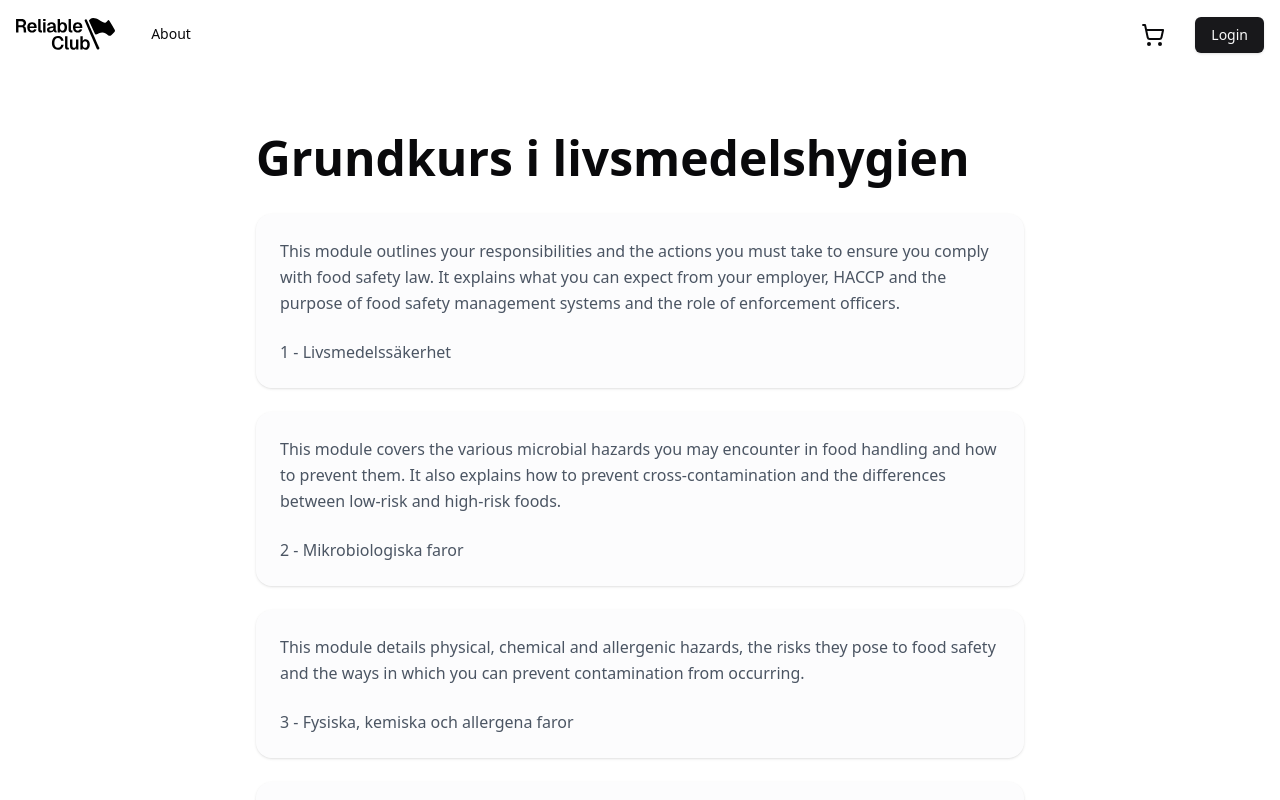
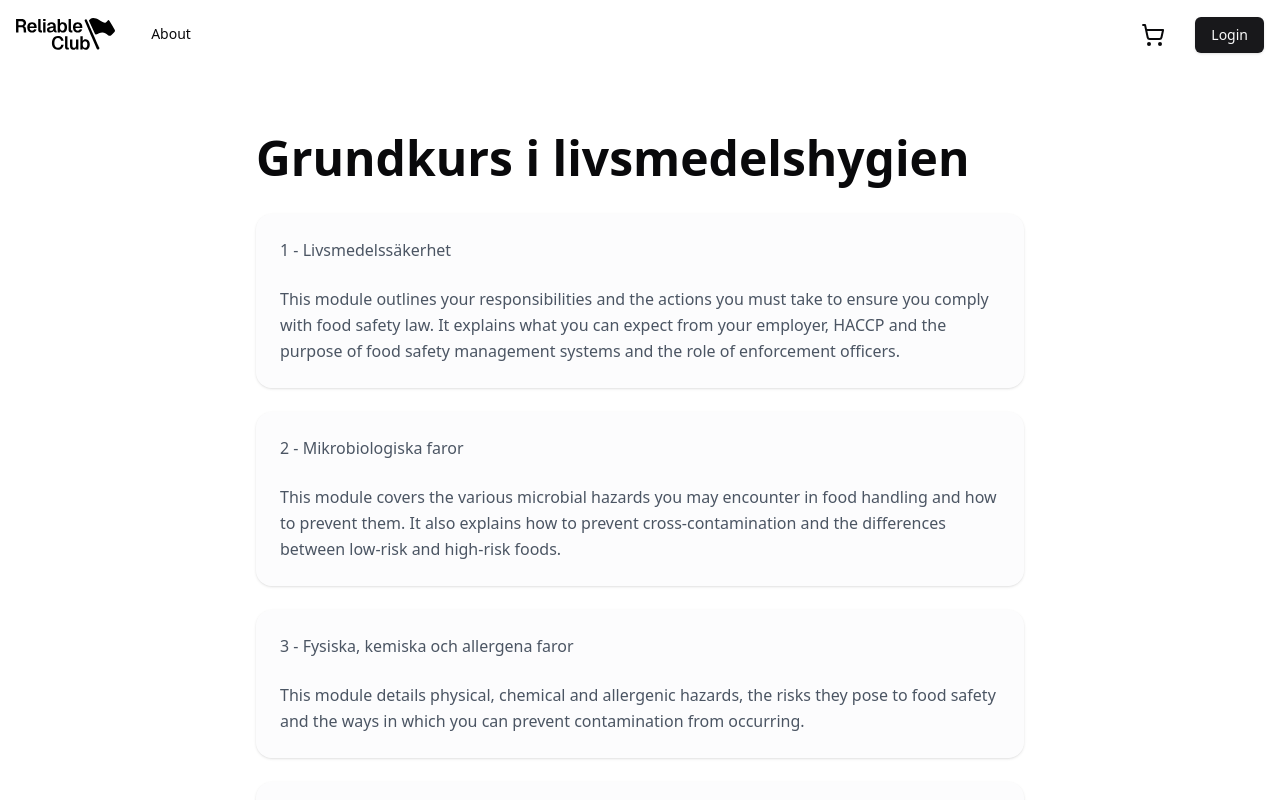
Before and after one commit to evilpaper/reliable, a Next.js app: page /courses/grundkurs-i-livsmedelshygien in a window 1280 px wide. Shown: the top 800 px of the page. Built offline with nearby package versions, Linux system fonts and the light colour scheme.

Commit message:
Use course object instead of lessons

```diff
--- a/src/app/(landing)/courses/[id]/page.tsx
+++ b/src/app/(landing)/courses/[id]/page.tsx
@@ -1,6 +1,8 @@
-import { Card, CardContent, CardFooter } from "@/components/ui/card";
+import { CourseScreen } from "@/features/course/course-screen";
 
-const lessons = [
+const course = {
+  name: "Grundkurs i livsmedelshygien",
+  lessons: [
     {
       id: crypto.randomUUID(),
       number: 1,
@@ -50,35 +52,9 @@ const lessons = [
       content:
         "This module highlights the importance of effective cleaning and disinfection. It explores how premises design can affect food safety, how to identify and control pests and the correct waste management procedures.",
     },
-];
+  ],
+};
 
 export default async function Page() {
-  return (
-    <section className="container max-w-3xl flex-1 p-4 md:p-0 mt-16">
-      <h1 className="text-3xl md:text-4xl lg:text-5xl leading-tight font-bold">
-        Grundkurs i livsmedelshygien
-      </h1>
-      <div className="grid grid-cols-1 gap-6 mt-8">
-        {lessons.map(({ id, number, name, content }) => {
-          return (
-            <Card
-              key={id}
-              className="bg-gray-50/50 border-0 rounded-2xl h-full"
-            >
-              <CardContent className="pt-6">
-                <blockquote className="text-1xl text-gray-600 font-normal leading-relaxed">
-                  {content}
-                </blockquote>
-              </CardContent>
-              <CardFooter className="flex items-center gap-3">
-                <span className="text-gray-600 font-medium">
-                  {number} - {name}
-                </span>
-              </CardFooter>
-            </Card>
-          );
-        })}
-      </div>
-    </section>
-  );
+  return <CourseScreen course={course} />;
 }
--- /dev/null
+++ b/src/features/course/course-screen.tsx
@@ -0,0 +1,39 @@
+import { Card, CardContent, CardHeader } from "@/components/ui/card";
+
+interface Props {
+  course: {
+    name: string;
+    lessons: { id: string; number: number; name: string; content: string }[];
+  };
+}
+
+export async function CourseScreen({ course }: Props) {
+  return (
+    <section className="container max-w-3xl flex-1 p-4 md:p-0 mt-16">
+      <h1 className="text-3xl md:text-4xl lg:text-5xl leading-tight font-bold">
+        {course.name}
+      </h1>
+      <div className="grid grid-cols-1 gap-6 mt-8">
+        {course.lessons.map(({ id, number, name, content }) => {
+          return (
+            <Card
+              key={id}
+              className="bg-gray-50/50 border-0 rounded-2xl h-full"
+            >
+              <CardHeader>
+                <span className="text-gray-600 font-medium">
+                  {number} - {name}
+                </span>
+              </CardHeader>
+              <CardContent>
+                <blockquote className="text-1xl text-gray-600 font-normal leading-relaxed">
+                  {content}
+                </blockquote>
+              </CardContent>
+            </Card>
+          );
+        })}
+      </div>
+    </section>
+  );
+}
```
Lines whose indentation alone changed are shown as unchanged.
